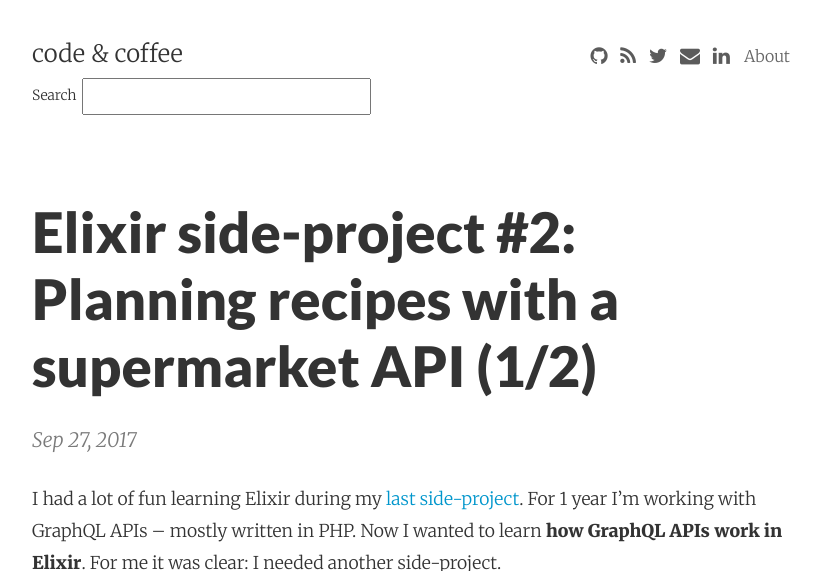
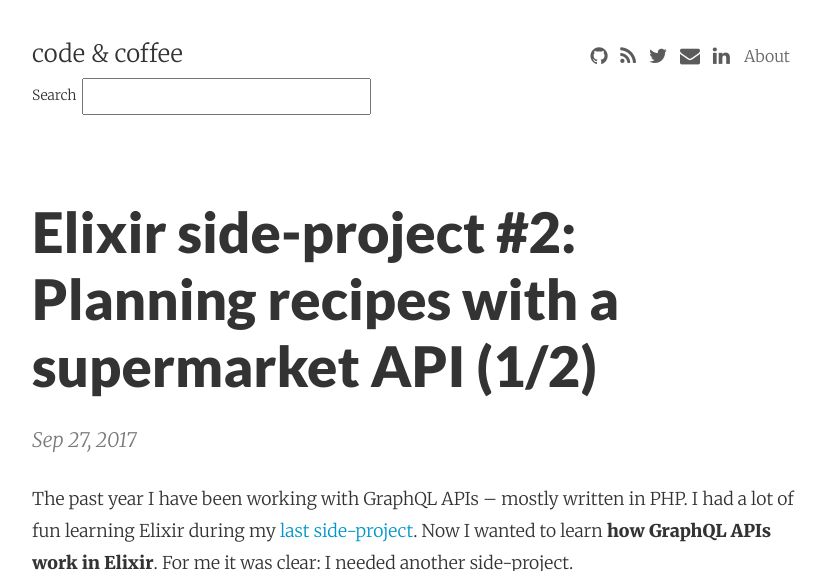
Before and after one commit to adri/adri.github.io, a Jekyll site: the page built from _posts/2017-09-27-learning-elixir-second-side-project-part1.md, in a window 1280 px wide and 900 px high, cut to the strip 0-571 px from the top of the window. Shown: the whole strip, without its empty margins (224-1049 px from the left). Built offline with Jekyll 4.4.1, drawn with Linux system fonts in a browser that asks for light colours; nearby versions of some CDN libraries; comment, search, counter and statistics services are not loaded.

Commit message:
Autocommit from wiki

```diff
--- a/_posts/2017-09-27-learning-elixir-second-side-project-part1.md
+++ b/_posts/2017-09-27-learning-elixir-second-side-project-part1.md
@@ -7,7 +7,7 @@
 published: true
 ---
 
-I had a lot of fun learning Elixir during my [last side-project](/post/learning-elixir-first-side-project). For 1 year I'm working with GraphQL APIs – mostly written in PHP. Now I wanted to learn **how GraphQL APIs work in Elixir**. For me it was clear: I needed another side-project.
+The past year I have been working with GraphQL APIs – mostly written in PHP. I had a lot of fun learning Elixir during my [last side-project](/post/learning-elixir-first-side-project).  Now I wanted to learn **how GraphQL APIs work in Elixir**. For me it was clear: I needed another side-project.
 
 ![Elixir](https://user-images.githubusercontent.com/133832/30913555-ede256ac-a390-11e7-8f3a-b8e70b00e702.png)
 
```
